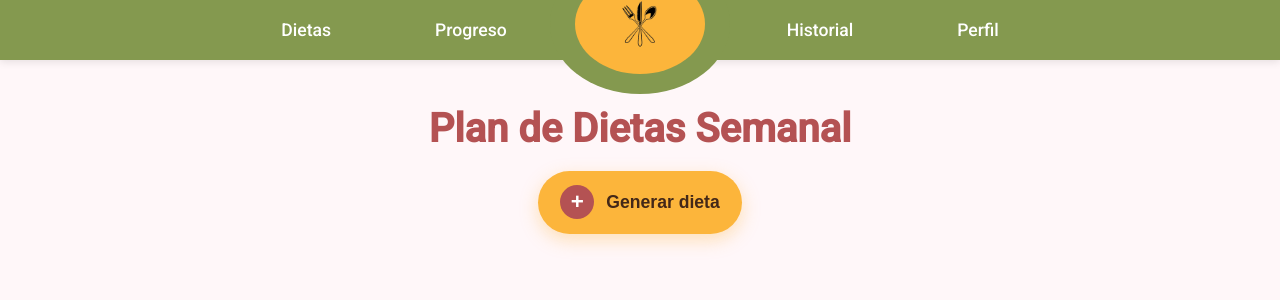
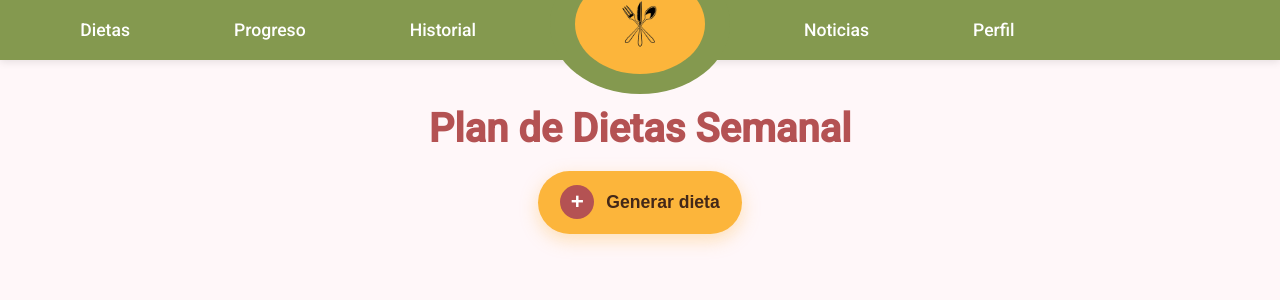
Before and after one commit to gatoaeroespacial/NutrimateFront, an Angular app: page /dietas in a window 1280 px wide. Shown: the top 300 px of the page. Built offline with nearby package versions, Linux system fonts and the light colour scheme.

Commit message:
Se añadio pestaña noticias y se modifico el navbar

```diff
--- a/src/app/app.routes.ts
+++ b/src/app/app.routes.ts
@@ -30,6 +30,7 @@ export const routes: Routes = [
       { path: 'diets/recipe/:id', component: RecipeDetail },
       { path: 'progress', component: Progress },
       { path: 'history', component: History },
+      { path: 'news', loadComponent: () => import('./features/news/news').then(m => m.News) },
       { path: 'profile', component: Profile }
     ]
   },
--- /dev/null
+++ b/src/app/features/news/news.html
@@ -0,0 +1,26 @@
+<div class="news-container">
+    <header class="news-header">
+        <h1>Últimas Noticias</h1>
+        <p>Mantente al día con los mejores consejos de salud y nutrición</p>
+    </header>
+
+    <div class="news-grid">
+        @for (item of newsItems; track item.title) {
+        <mat-card class="news-card">
+            <img mat-card-image [src]="item.image" [alt]="item.title">
+            <mat-card-content>
+                <span class="news-date">{{ item.date | date:'longDate' }}</span>
+                <h2 class="news-title">{{ item.title }}</h2>
+                <p class="news-description">{{ item.description }}</p>
+                <p class="news-body">{{ item.body }}</p>
+            </mat-card-content>
+            <mat-card-actions>
+                <button mat-button color="primary">LEER MÁS</button>
+                <button mat-icon-button>
+                    <span class="material-icons">share</span>
+                </button>
+            </mat-card-actions>
+        </mat-card>
+        }
+    </div>
+</div>
--- /dev/null
+++ b/src/app/features/news/news.scss
@@ -0,0 +1,97 @@
+.news-container {
+    padding: 2rem;
+    max-width: 1200px;
+    margin: 0 auto;
+    background-color: #f9f9f9;
+    min-height: 100vh;
+}
+
+.news-header {
+    text-align: center;
+    margin-bottom: 3rem;
+
+    h1 {
+        font-size: 2.5rem;
+        color: #2c3e50;
+        margin-bottom: 0.5rem;
+        font-weight: 700;
+    }
+
+    p {
+        font-size: 1.1rem;
+        color: #7f8c8d;
+    }
+}
+
+.news-grid {
+    display: grid;
+    grid-template-columns: repeat(auto-fill, minmax(350px, 1fr));
+    gap: 2rem;
+}
+
+.news-card {
+    display: flex;
+    flex-direction: column;
+    height: 100%;
+    transition: transform 0.3s ease, box-shadow 0.3s ease;
+    border-radius: 12px;
+    overflow: hidden;
+
+    &:hover {
+        transform: translateY(-5px);
+        box-shadow: 0 10px 20px rgba(0,0,0,0.1);
+    }
+
+    img[mat-card-image] {
+        height: 200px;
+        object-fit: cover;
+        width: 100%;
+        margin: 0; /* Override material default */
+    }
+
+    mat-card-content {
+        padding: 1.5rem;
+        flex-grow: 1;
+    }
+
+    .news-date {
+        display: block;
+        font-size: 0.85rem;
+        color: #95a5a6;
+        margin-bottom: 0.5rem;
+        text-transform: uppercase;
+        letter-spacing: 0.5px;
+    }
+
+    .news-title {
+        font-size: 1.4rem;
+        font-weight: 600;
+        color: #34495e;
+        margin-bottom: 0.8rem;
+        line-height: 1.3;
+    }
+
+    .news-description {
+        font-size: 1rem;
+        color: #555;
+        margin-bottom: 1rem;
+        line-height: 1.5;
+    }
+
+    .news-body {
+        font-size: 0.9rem;
+        color: #777;
+        display: -webkit-box;
+        -webkit-line-clamp: 3; /* Limit lines */
+        -webkit-box-orient: vertical;
+        overflow: hidden;
+    }
+
+    mat-card-actions {
+        padding: 0.5rem 1rem;
+        border-top: 1px solid #eee;
+        display: flex;
+        justify-content: space-between;
+        align-items: center;
+    }
+}
--- /dev/null
+++ b/src/app/features/news/news.ts
@@ -0,0 +1,59 @@
+import { Component } from '@angular/core';
+import { CommonModule } from '@angular/common';
+import { MatCardModule } from '@angular/material/card';
+import { MatButtonModule } from '@angular/material/button';
+
+interface NewsItem {
+    title: string;
+    description: string;
+    image: string;
+    body: string;
+    date: Date;
+}
+
+@Component({
+    selector: 'app-news',
+    standalone: true,
+    imports: [CommonModule, MatCardModule, MatButtonModule],
+    templateUrl: './news.html',
+    styleUrl: './news.scss'
+})
+export class News {
+    newsItems: NewsItem[] = [
+        {
+            title: 'Beneficios del Ayuno Intermitente',
+            description: 'Descubre cómo el ayuno intermitente puede mejorar tu salud metabólica y ayudarte a perder peso de manera sostenible.',
+            image: 'https://images.unsplash.com/photo-1544383835-bda2bc66a55d?ixlib=rb-1.2.1&auto=format&fit=crop&w=800&q=80',
+            body: 'El ayuno intermitente no es una dieta, sino un patrón de alimentación. Estudios sugieren que puede mejorar la sensibilidad a la insulina, aumentar la energía y promover la longevidad. Existen varios métodos, como el 16/8 o el 5:2, que se adaptan a diferentes estilos de vida.',
+            date: new Date('2023-10-25')
+        },
+        {
+            title: 'Superalimentos para tu Cerebro',
+            description: 'Incorpora estos alimentos a tu dieta diaria para potenciar tu concentración y memoria.',
+            image: 'https://images.unsplash.com/photo-1505576399279-565b52d4ac71?ixlib=rb-1.2.1&auto=format&fit=crop&w=800&q=80',
+            body: 'Alimentos como los arándanos, el pescado graso rico en omega-3, la cúrcuma y el brócoli son excelentes para la salud cerebral. Contienen antioxidantes y nutrientes esenciales que protegen las neuronas y mejoran la función cognitiva a largo plazo.',
+            date: new Date('2023-10-20')
+        },
+        {
+            title: 'La Importancia de la Hidratación',
+            description: 'Beber suficiente agua es vital para el funcionamiento óptimo de tu cuerpo. Aprende cuánto necesitas realmente.',
+            image: 'https://images.unsplash.com/photo-1523362628408-3c7eda8fa83a?ixlib=rb-1.2.1&auto=format&fit=crop&w=800&q=80',
+            body: 'El agua es esencial para regular la temperatura corporal, lubricar las articulaciones y transportar nutrientes. La deshidratación leve puede causar fatiga y dolores de cabeza. Se recomienda beber al menos 8 vasos al día, aunque las necesidades varían según la actividad física y el clima.',
+            date: new Date('2023-10-15')
+        },
+        {
+            title: 'Ejercicios de Fuerza vs. Cardio',
+            description: '¿Cuál es mejor para ti? Analizamos los beneficios de cada uno para ayudarte a elegir.',
+            image: 'https://images.unsplash.com/photo-1534438327276-14e5300c3a48?ixlib=rb-1.2.1&auto=format&fit=crop&w=800&q=80',
+            body: 'El cardio es excelente para la salud cardiovascular y quemar calorías al instante, mientras que el entrenamiento de fuerza construye músculo y aumenta el metabolismo en reposo. La combinación ideal suele incluir ambos para obtener un estado físico completo y equilibrado.',
+            date: new Date('2023-10-10')
+        },
+        {
+            title: 'Recetas Saludables en 15 Minutos',
+            description: 'No tienes tiempo para cocinar? Prueba estas recetas rápidas y nutritivas.',
+            image: 'https://images.unsplash.com/photo-1490645935967-10de6ba17061?ixlib=rb-1.2.1&auto=format&fit=crop&w=800&q=80',
+            body: 'Cocinar sano no tiene por qué ser complicado. Desde ensaladas completas hasta salteados de verduras con proteína, te presentamos opciones deliciosas que puedes preparar en menos de lo que tardas en pedir comida a domicilio.',
+            date: new Date('2023-10-05')
+        }
+    ];
+}
--- a/src/app/shared/components/navbar/navbar.html
+++ b/src/app/shared/components/navbar/navbar.html
@@ -1,10 +1,13 @@
 <nav class="navbar">
   <div class="nav-container">
     @if (showOptions) {
-    <a routerLink="/diets" routerLinkActive="active" class="nav-link">Dietas</a>
-    <a routerLink="/progress" routerLinkActive="active" class="nav-link">Progreso</a>
+    <div class="nav-left">
+      <a routerLink="/diets" routerLinkActive="active" class="nav-link">Dietas</a>
+      <a routerLink="/progress" routerLinkActive="active" class="nav-link">Progreso</a>
+      <a routerLink="/history" routerLinkActive="active" class="nav-link">Historial</a>
+    </div>
     }
-    <div class="ghost-logo"></div>
+
     <div class="logo-container">
       <div class="outer-circle">
         <div class="inner-circle">
@@ -12,9 +15,12 @@
         </div>
       </div>
     </div>
+
     @if (showOptions) {
-    <a routerLink="/history" routerLinkActive="active" class="nav-link">Historial</a>
-    <a routerLink="/profile" routerLinkActive="active" class="nav-link">Perfil</a>
+    <div class="nav-right">
+      <a routerLink="/news" routerLinkActive="active" class="nav-link">Noticias</a>
+      <a routerLink="/profile" routerLinkActive="active" class="nav-link">Perfil</a>
+    </div>
     }
   </div>
 </nav>
--- a/src/app/shared/components/navbar/navbar.scss
+++ b/src/app/shared/components/navbar/navbar.scss
@@ -4,6 +4,7 @@
   display: block;
   position: relative;
 }
+
 .navbar {
   background-color: #84994F;
   padding: 0 2rem;
@@ -36,12 +37,12 @@
 
 .nav-left {
   justify-content: flex-end;
-  padding-right: 3rem;
+  padding-right: 7rem;
 }
 
 .nav-right {
   justify-content: flex-start;
-  padding-left: 3rem;
+  padding-left: 7rem;
 }
 
 .nav-link {
```
